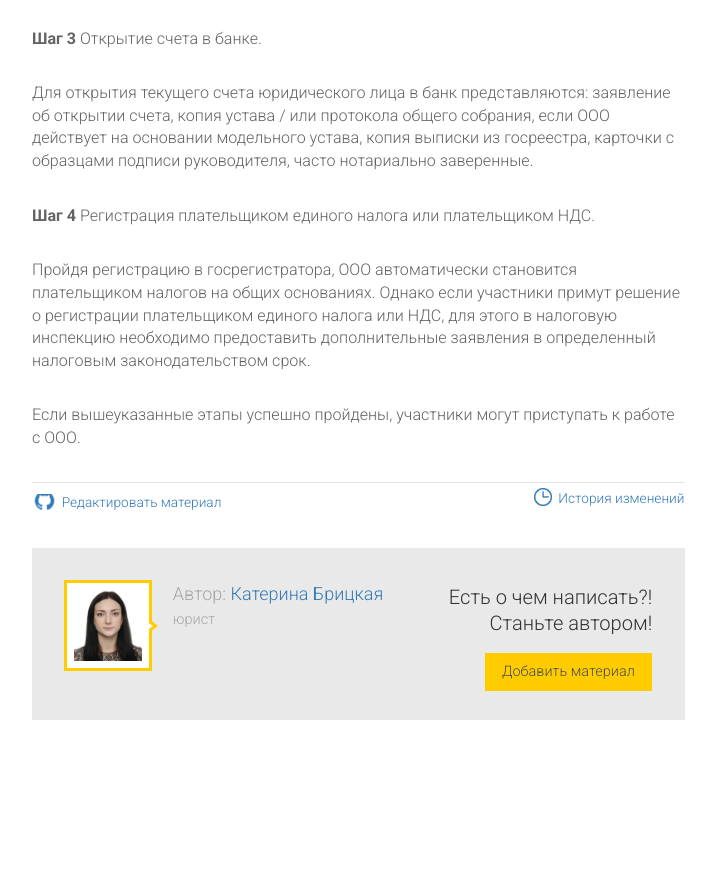
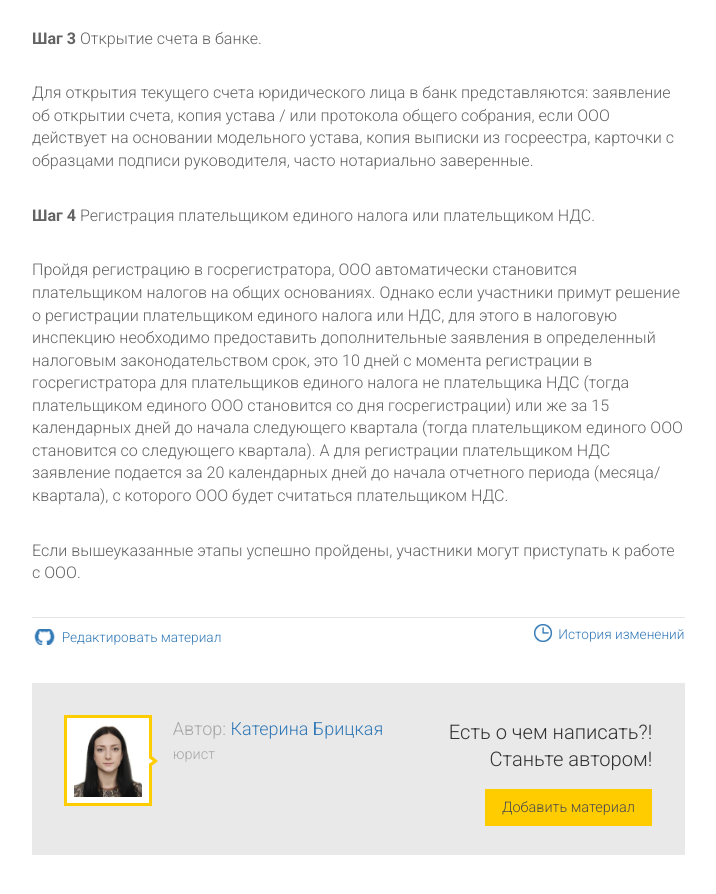
Before and after one commit to itinua/itinua.github.io, a Jekyll site: the page built from _posts/[a2] Организация бизнесса в Украине/2015-06-24-poshagovaya-registratsiya-ooo.md, in a window 1280 px wide and 900 px high, scrolled down 1178 px. Shown: the top 894 px of the window, without its empty margins (233-949 px from the left). Built offline with Jekyll 4.4.1, drawn with Linux system fonts in a browser that asks for light colours; Markdown is read by kramdown in place of the engine named in the settings; comment, search, counter and statistics services are not loaded.

Commit message:
Update 2015-06-24-poshagovaya-registratsiya-ooo.md

```diff
--- a/_posts/[a2] Организация бизнесса в Украине/2015-06-24-poshagovaya-registratsiya-ooo.md
+++ b/_posts/[a2] Организация бизнесса в Украине/2015-06-24-poshagovaya-registratsiya-ooo.md
@@ -21,6 +21,7 @@ author: katerina-britskaya
 
 **Шаг 4** Регистрация плательщиком единого налога или плательщиком НДС.
 
-Пройдя регистрацию в госрегистратора, ООО автоматически становится плательщиком налогов на общих основаниях. Однако если участники примут решение о регистрации плательщиком единого налога или НДС, для этого в налоговую инспекцию необходимо предоставить дополнительные заявления в определенный налоговым законодательством срок.
+Пройдя регистрацию в госрегистратора, ООО автоматически становится плательщиком налогов на общих основаниях. Однако если участники примут решение о регистрации плательщиком единого налога или НДС, для этого в налоговую инспекцию необходимо предоставить дополнительные заявления в определенный налоговым законодательством срок, это 10 дней с момента регистрации в госрегистратора для плательщиков единого налога не плательщика НДС (тогда плательщиком единого ООО становится со дня госрегистрации) или же за 15 календарных дней до начала следующего квартала (тогда плательщиком единого ООО становится со следующего квартала). А для регистрации плательщиком НДС заявление подается за 20 календарных дней до начала отчетного
+периода (месяца/квартала), с которого ООО будет считаться плательщиком НДС.
 
 Если вышеуказанные этапы успешно пройдены, участники могут приступать к работе с ООО.
```
